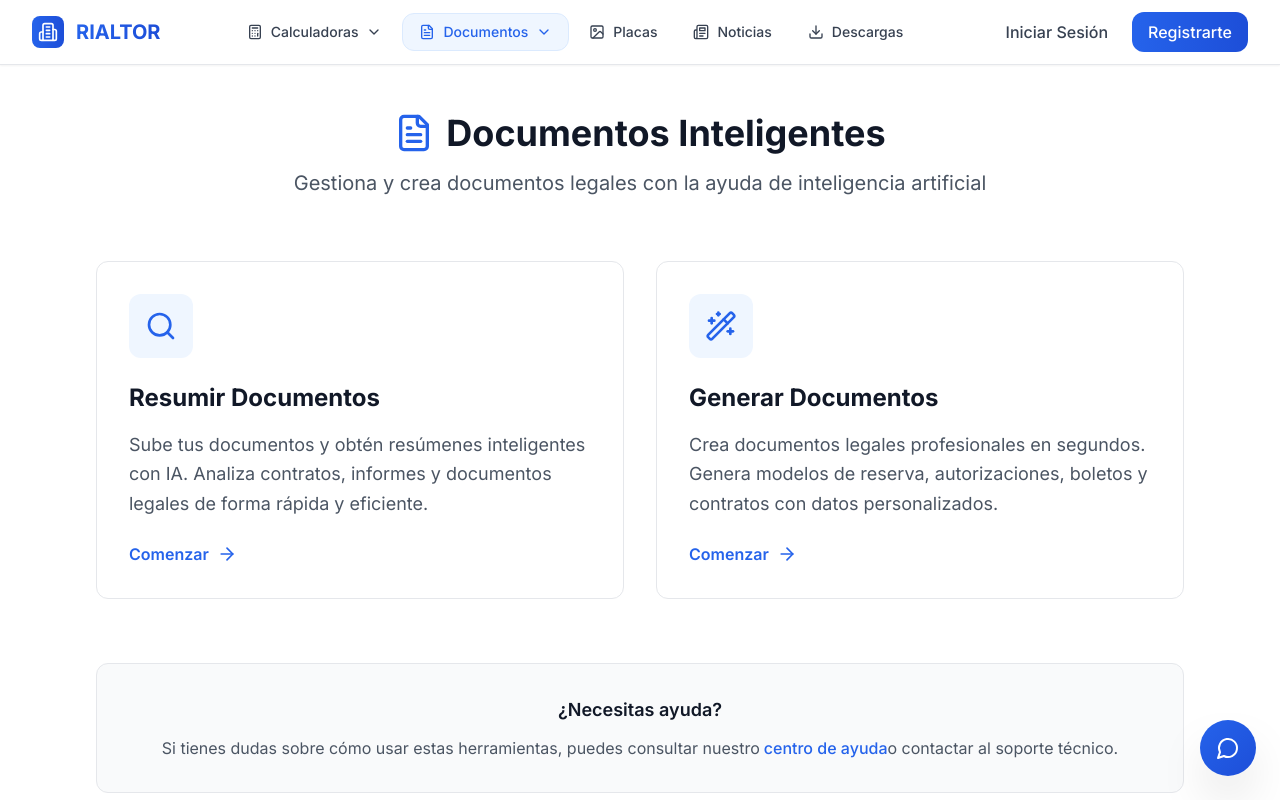
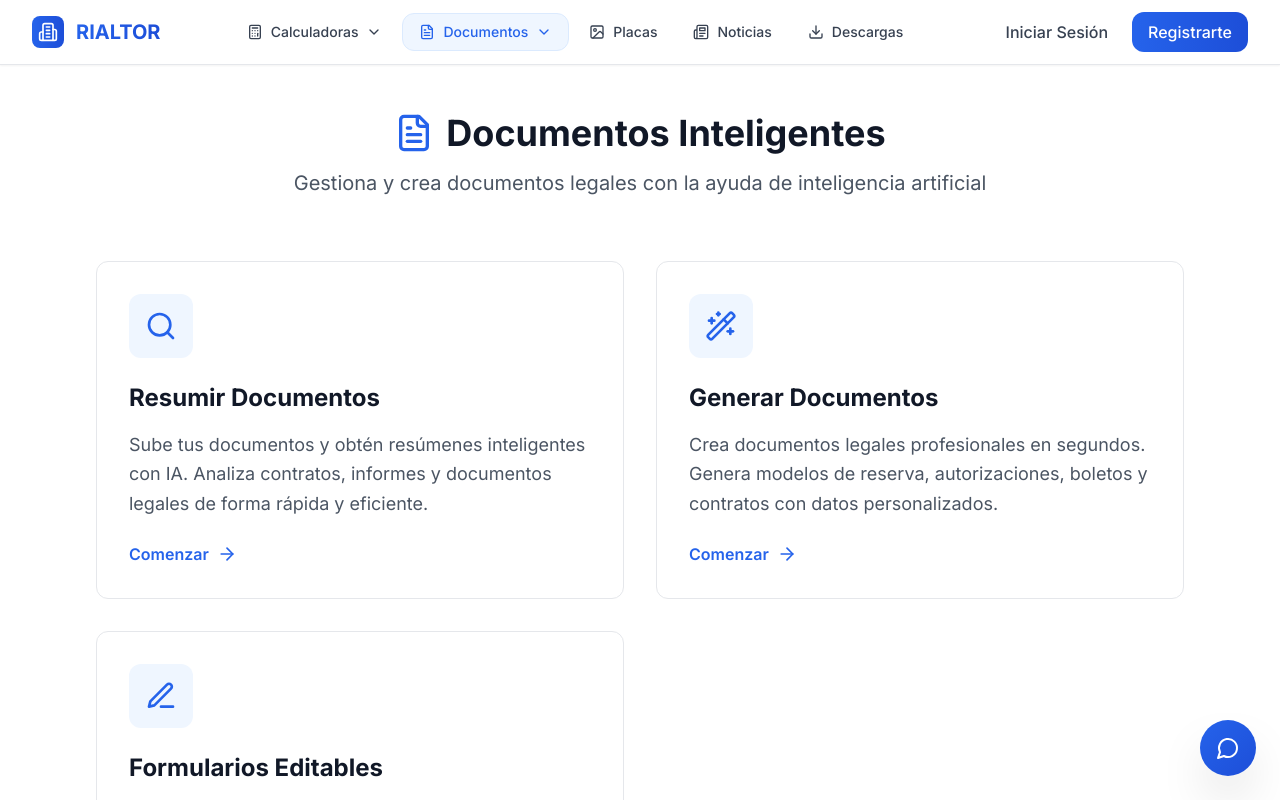
Before and after one commit to Tabix-Group/rialtor, a Next.js app in the folder frontend/: page /documents in a window 1280 px wide. Shown: the top 800 px of the page. Built offline with nearby package versions, Linux system fonts and the light colour scheme.

Commit message:
agregada la funcionalidad en menu y dashboards

```diff
--- a/frontend/src/app/dashboard/page.tsx
+++ b/frontend/src/app/dashboard/page.tsx
@@ -10,7 +10,7 @@ import {
   Upload, Trash2, Eye, MessageSquare, Settings,
   Sparkles, TrendingUp, Crown, BarChart3, Clock, Activity,
   ArrowUpRight, Zap, Target, Award, ChevronRight, Plus, Filter,
-  Calendar, Folder, PlusCircle, Wrench, CheckCircle
+  Calendar, Folder, PlusCircle, Wrench, CheckCircle, Edit3
 } from 'lucide-react'
 
 interface Document {
@@ -122,6 +122,16 @@ export default function DashboardPage() {
       iconBg: 'from-rose-500 to-pink-600',
       badge: 'Smart',
       stats: '10 seg promedio'
+    },
+    {
+      title: 'Formularios Editables',
+      description: 'Edita formularios y documentos directamente en el navegador con editor WYSIWYG profesional.',
+      icon: Edit3,
+      href: '/formularios',
+      gradient: 'from-cyan-600 via-blue-600 to-indigo-600',
+      iconBg: 'from-cyan-500 to-blue-600',
+      badge: 'Editor',
+      stats: 'Documentos listos'
     },
     {
       title: 'Marketing Visual',
--- a/frontend/src/app/documents/page.tsx
+++ b/frontend/src/app/documents/page.tsx
@@ -2,7 +2,7 @@
 
 import { useState, useEffect } from 'react'
 import Link from 'next/link'
-import { FileText, Search, Wand2, ArrowRight } from 'lucide-react'
+import { FileText, Search, Wand2, Edit3, ArrowRight } from 'lucide-react'
 
 export default function DocumentsPage() {
 
@@ -24,6 +24,15 @@ export default function DocumentsPage() {
       color: 'from-green-500 to-green-700',
       bgColor: 'from-green-50 to-green-100',
       borderColor: 'border-green-200'
+    },
+    {
+      title: 'Formularios Editables',
+      description: 'Edita formularios y documentos directamente en el navegador. Completa contratos de alquiler, boletos de compraventa y reservas con un editor WYSIWYG intuitivo.',
+      icon: Edit3,
+      href: '/formularios',
+      color: 'from-purple-500 to-purple-700',
+      bgColor: 'from-purple-50 to-purple-100',
+      borderColor: 'border-purple-200'
     }
   ];
 
--- a/frontend/src/components/Navigation.tsx
+++ b/frontend/src/components/Navigation.tsx
@@ -60,6 +60,7 @@ function Navigation() {
       dropdown: [
         { name: 'Generador de Documentos', href: '/documents/generator', description: 'Crea contratos y reservas' },
         { name: 'Resumidor Inteligente', href: '/documents/summary', description: 'Resume documentos extensos' },
+        { name: 'Formularios Editables', href: '/formularios', description: 'Edita formularios directamente en el navegador' },
       ],
     },
     {
```
